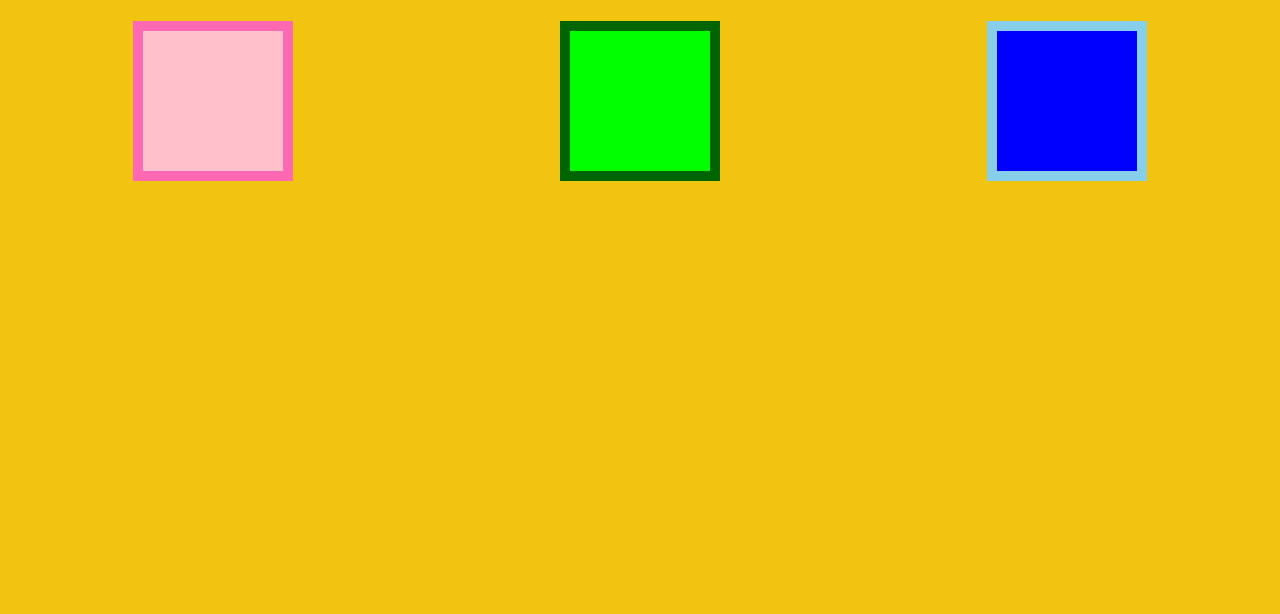
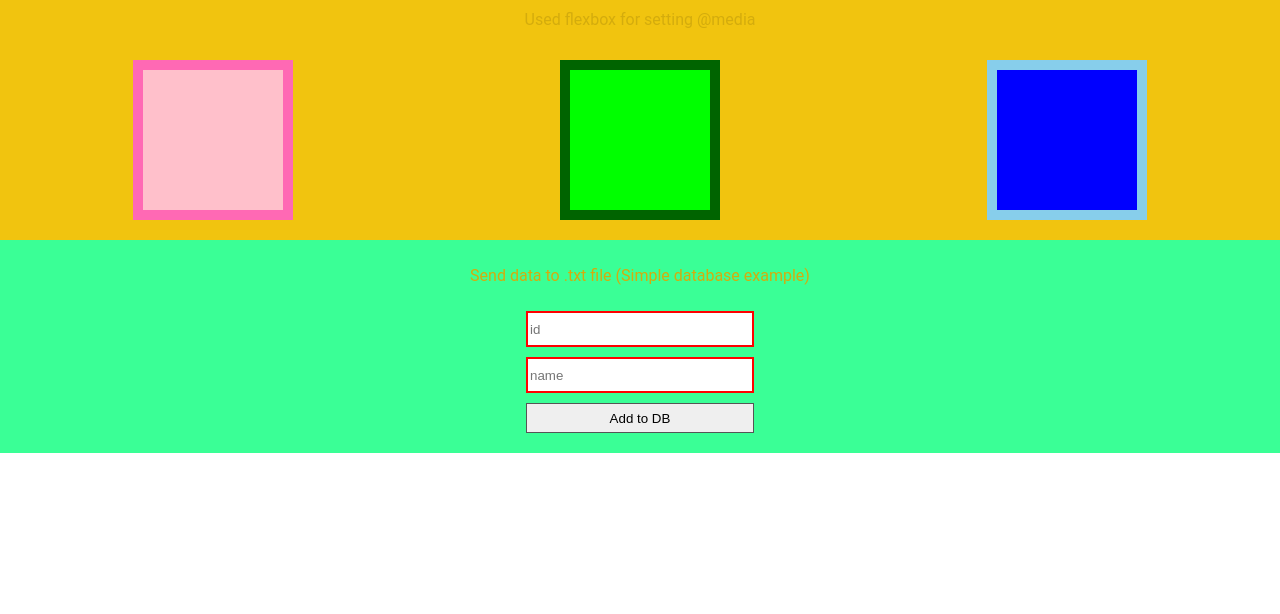
Before and after one commit to niyak4/simple-server-nodejs, a website: page serverFiles/index.html in a window 1280 px wide. Shown: the part 186-800 px from the top of the page. Drawn offline with Linux system fonts and the light colour scheme.

Commit message:
Added form

```diff
--- a/serverFiles/index.html
+++ b/serverFiles/index.html
@@ -7,22 +7,29 @@
   </head>
   <body>
     <header>
-      <section style="color: rgba(0, 0, 0, 0.5);">
       <nav class="shift">
         <ul>
           <li><a href="/">Home</a></li>
           <li><a href="/about">About</a></li>
         </ul>
       </nav>
-      </section>
       <h1>Home Page!</h1>
     </header>
     <main>
+      <div class="boxes-section">
+        <p>Used flexbox for setting @media</p>
         <div class="boxes">
           <div class="pink box"></div>
           <div class="lime box"></div>
           <div class="blue box"></div>
         </div>
+      </div>
+      <form name="userInfo" action="/" method="POST">
+        <p>Send data to .txt file (Simple database example)</p>
+        <input type="text" name="id" placeholder="id" autocomplete="off">
+        <input type="text" name="name" placeholder="name" autocomplete="off">
+        <button>Add to DB</button>
+      </form>
     </main>
   </body>
 </html>
--- a/serverFiles/styles.css
+++ b/serverFiles/styles.css
@@ -3,7 +3,9 @@ body {
   padding: 0;
   font-family: 'Roboto', sans-serif;
   text-align: center;
-  background-color: #f1c40f;
+}
+header h1 {
+  margin-top: 0px;
 }
 nav {
   margin: 0 auto;
@@ -13,6 +15,7 @@ nav {
 nav ul {
   list-style: none;
   text-align: center;
+  padding: 0;
 }
 nav ul li {
   display: inline-block;
@@ -64,6 +67,10 @@ nav.shift ul li a:hover:after {
   height: 100%;
 }
 
+.boxes-section {
+  background-color: #f1c40f;
+  padding: 10px 0px 5px 0px;
+}
 .boxes {
   display: flex;
   flex-direction: row;
@@ -88,6 +95,45 @@ nav.shift ul li a:hover:after {
   border: 10px solid SkyBlue;
 }
 
+form {
+  display: flex;
+  flex-direction: column;
+  justify-content: center;
+  align-items: center;
+  background-color: #3AFF96;
+  padding: 10px 0px 20px 0px;
+}
+form p, .boxes-section p {
+  color: #D4AC0D;
+  transition: 0.4s;
+}
+form p:hover, .boxes-section p:hover {
+  color: black;
+  text-decoration: underline;
+}
+input[type=text] {
+  height: 30px;
+  width: 220px;
+  margin-top: 10px;
+  border: 2px solid red;
+  transition: 0.4s ease-in-out;
+}
+form button {
+  margin-top: 10px;
+  width: 228px;
+  height: 30px;
+  border: 1px solid #555;
+  transition: 0.4s;
+}
+form button:hover {
+  background-color: #38FEBF;
+}
+input[type=text]:focus {
+  width: 330px;
+  border: 2px solid #555;
+}
+
+
 @media (max-width: 600px) {
   .boxes {
     flex-direction: column;
```
Also changed, not shown: server.js (+36 -3 lines), DB.txt (added). Lines whose indentation alone changed are shown as unchanged.
